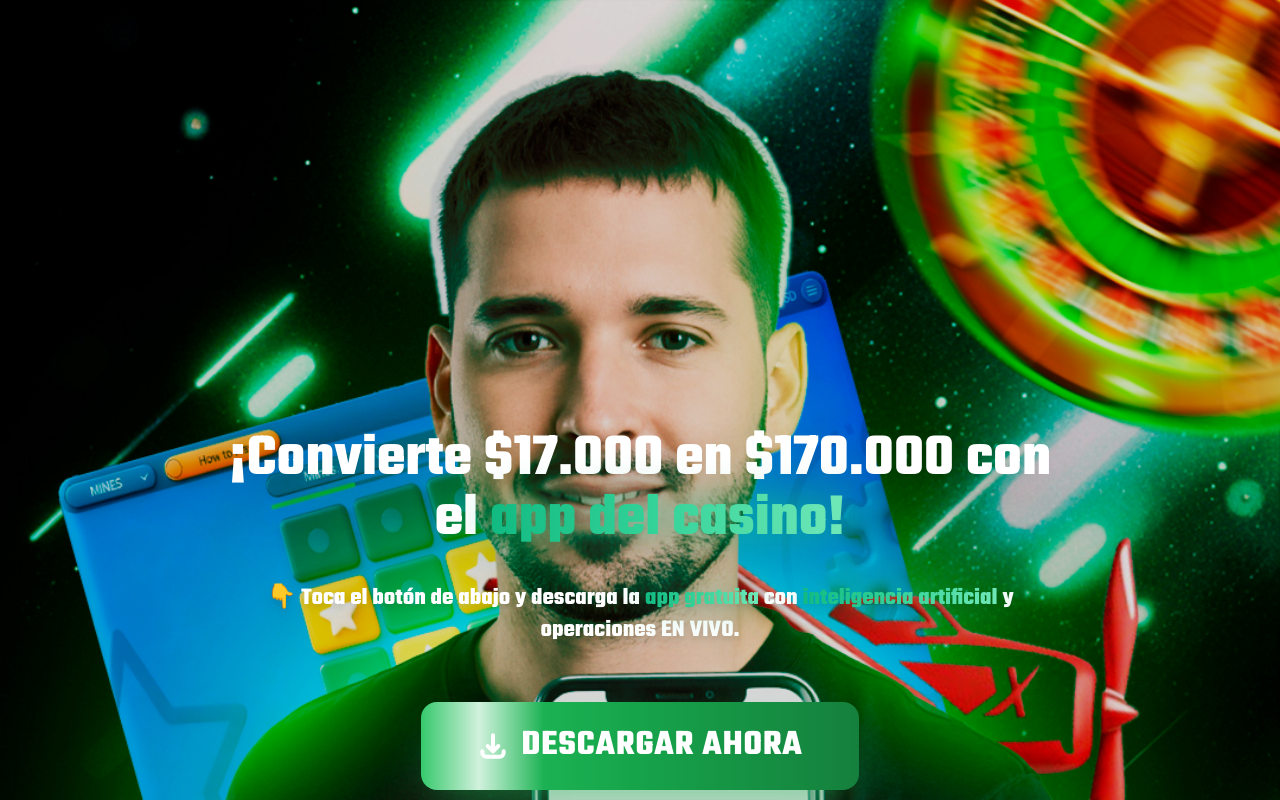
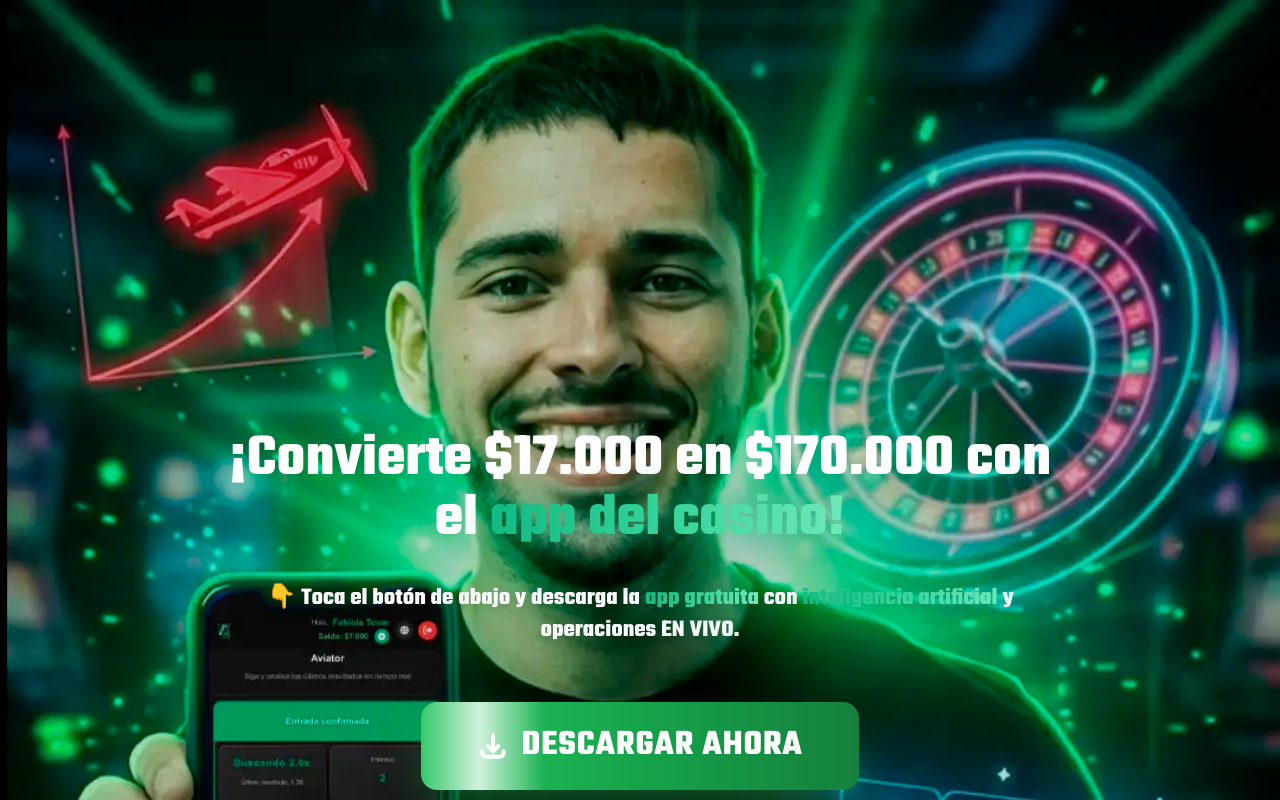
Before and after one commit to 24games/tipstervicente, a Next.js app: page /app1 in a window 1280 px wide. Shown: the top 800 px of the page. Built offline with nearby package versions, Linux system fonts and the light colour scheme.

Commit message:
Atualiza background da dobra 1 da página /app1

```diff
--- a/app/app1/page.tsx
+++ b/app/app1/page.tsx
@@ -7,7 +7,7 @@ export default function App1Page() {
     <div
       className="min-h-screen relative flex items-start justify-center px-4 py-12 md:py-20"
       style={{
-        backgroundImage: 'url(/app1/images/background-de-fato.jpg)',
+        backgroundImage: 'url(/app1/images/background-dobra-1-novo.webp)',
         backgroundSize: 'cover',
         backgroundPosition: 'top center',
         backgroundRepeat: 'no-repeat'
```
Also changed, not shown: public/app1/images/background-de-fato.jpg (deleted), public/app1/images/background-dobra-1-novo.webp (added).
